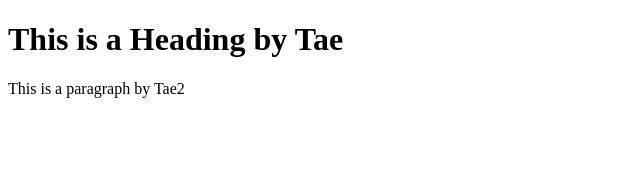
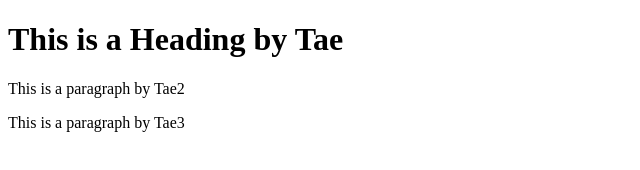
Before and after one commit to commander-taesan/tae_workspace, a plain HTML site: page index.html in a window 1280 px wide. Shown: the whole page, without its empty margins (0-640 px from the left). Drawn offline with Linux system fonts and the light colour scheme.

Commit message:
2nd commit

```diff
--- a/index.html
+++ b/index.html
@@ -7,6 +7,7 @@
 
 <h1>This is a Heading by Tae</h1>
 <p>This is a paragraph by Tae2</p>
+<p>This is a paragraph by Tae3</p>
 
 </body>
 </html>
```
